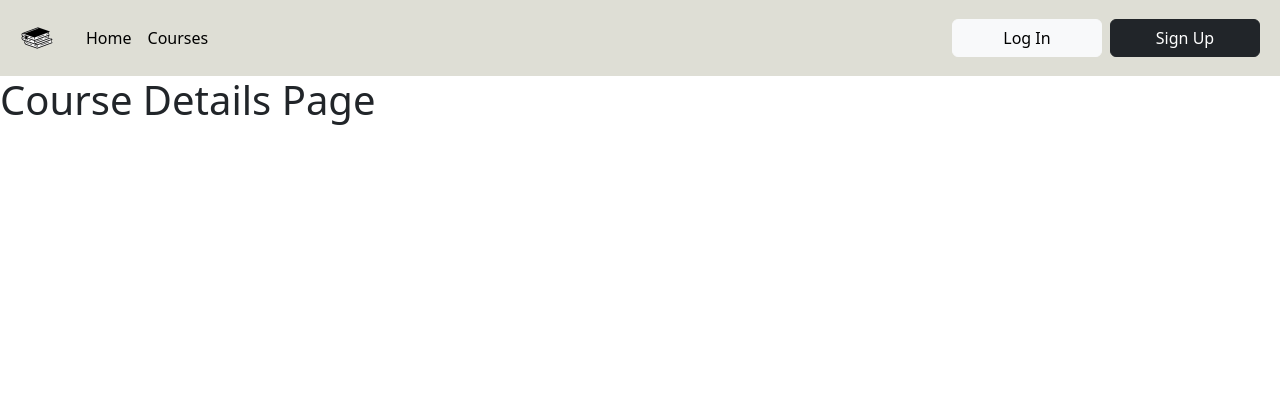
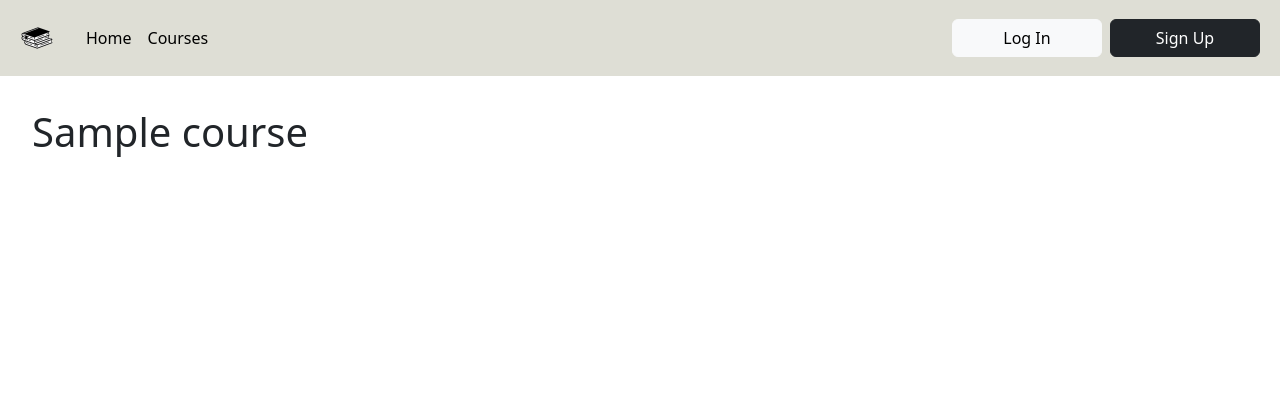
Before and after one commit to lnalewaja/RateMyCourse, a Flask app: template templates/course_details.html in a window 1280 px wide. Shown: the top 420 px of the page. Run offline with Flask 3, Linux system fonts and the light colour scheme; the template is opened without the code that fills it: most values are stand-ins (such as "Sample title", 1, 10 or a date in 2020).

Commit message:
Fixing content padding

```diff
--- a/templates/course_details.html
+++ b/templates/course_details.html
@@ -1,6 +1,6 @@
 {%extends "layout.html" %}
 {% block content %}
 <body>
-    <h1>Course Details Page</h1>
+    <h1>{{ course.course_name }}</h1>
 </body>
 {% endblock %}
--- a/templates/layout.html
+++ b/templates/layout.html
@@ -42,8 +42,10 @@
             </div>
         </div>
     </nav>
-    {% block content %}
-    {% endblock %}
+    <div style="padding: 2.5%;">
+        {% block content %}
+        {% endblock %}
+    </div>
     <footer style="background-color: #deded5;position: absolute; bottom: 0; width: 100%;">
         <div class="container p-4">
             <div class="row">
```
